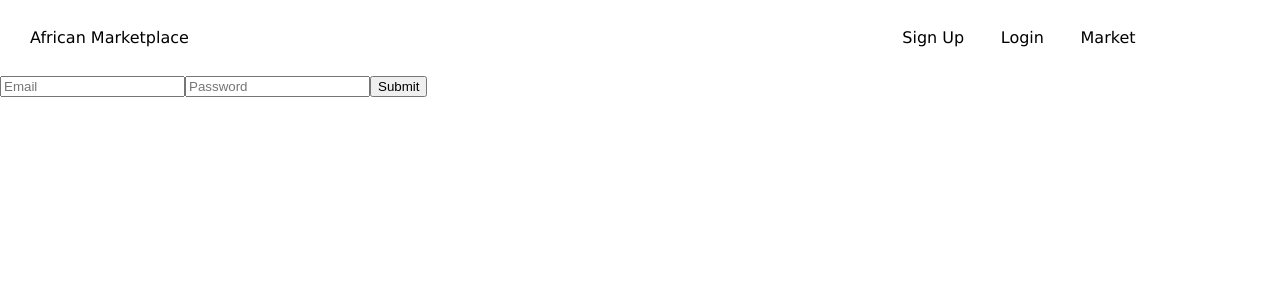
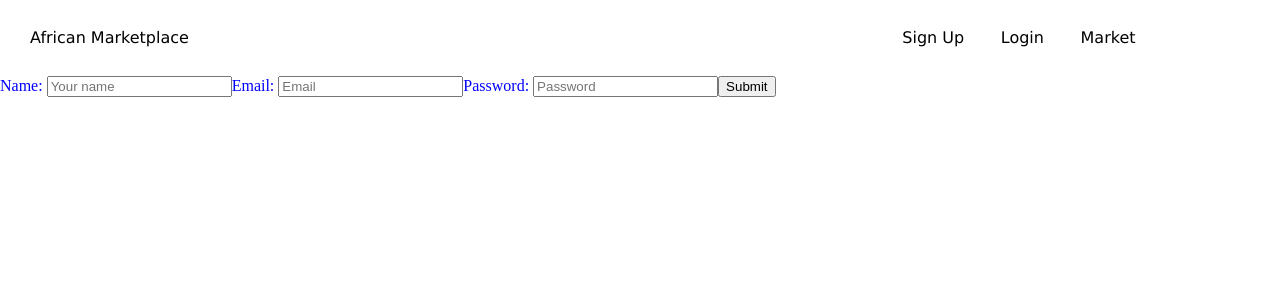
Before and after one commit to African-Market-Place-Build/front-end, a React (Create React App) app in the folder african-market/: page /register in a window 1280 px wide. Shown: the top 300 px of the page. Built offline with nearby package versions, Linux system fonts and the light colour scheme.

Commit message:
Registration form

```diff
--- a/african-market/package.json
+++ b/african-market/package.json
@@ -15,7 +15,8 @@
     "react-scripts": "3.4.3",
     "redux": "^4.0.5",
     "redux-thunk": "^2.3.0",
-    "styled-components": "^5.1.1"
+    "styled-components": "^5.1.1",
+    "yup": "^0.29.3"
   },
   "scripts": {
     "start": "react-scripts start",
--- a/african-market/src/components/Register.js
+++ b/african-market/src/components/Register.js
@@ -1,20 +1,44 @@
 import React from 'react'
-import {useForm} from 'react-hook-form'
+import { useForm } from 'react-hook-form'
+import styled from 'styled-components'
+
+
+const Form = styled.form`
+color: blue;`
 
 const SignUp = () => {
-    const {register,handleSubmit,errors} = useForm()
+    const { register, handleSubmit, errors } = useForm()
 
     const onSubmit = (data) => {
-        console.log(data)
+
+        const newUser = {
+            name: data.name,
+            email: data.email,
+            password: data.password
+        }
+        console.log(newUser)
     }
 
     return (
-        <form onSubmit={handleSubmit(onSubmit)}>
-            <input type='text' placeholder='Email' name='email' ref={register} />
-            <input type='password' placeholder='Password' name='password' ref={register} />
+        <Form onSubmit={handleSubmit(onSubmit)}>
+            <label htmlFor="name">Name: </label>
+            <input type='text' placeholder='Your name' name='name' ref={register} />
+            <label htmlFor="email">Email: </label>
+            <input type='text'
+                placeholder='Email'
+                name='email' ref={register}
+                ref={register({required: true, pattern: /^\S+@\S+\.\S+$/})}/>
+            {errors.email && <p>Requires a valid email address</p>}
+            <label htmlFor="password">Password: </label>
+            <input type='password' placeholder='Password'
+                name='password'
+                ref={register({ required: true, minLength: 8 })} />
             <input type='submit' />
-        </form>
+            {errors.password && <p>Pasassword must be atleast 8 characters!</p>}
+        </Form>
+
     )
+
 }
 
 export default SignUp
```
Also changed, not shown: 1 other file (tests, documents, lock files or other folders).
